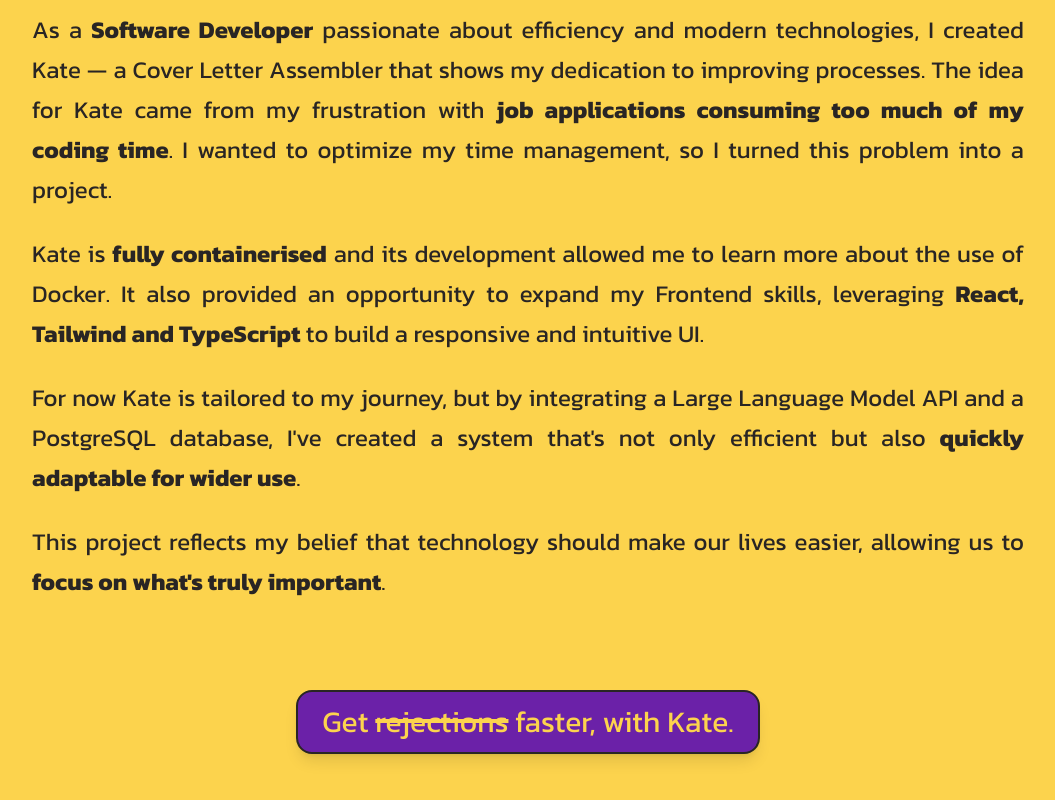
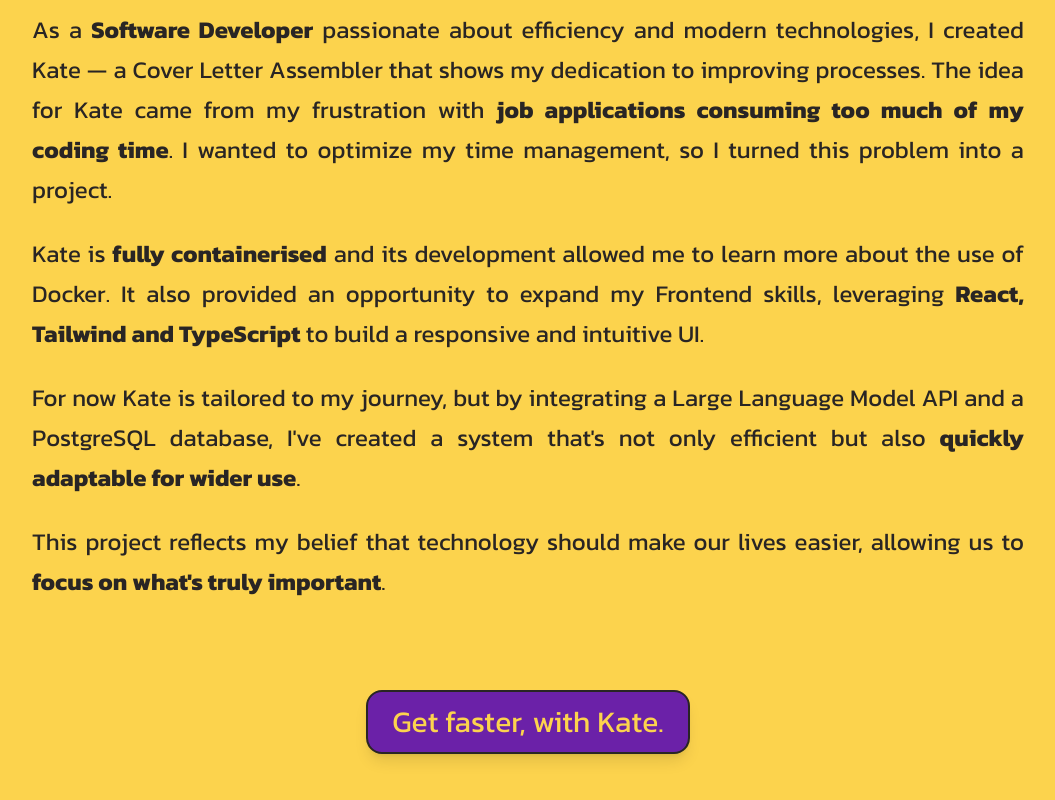
Before and after one commit to gdloparco/K_cover_letter_gen, a Next.js app in the folder frontend/: page /about in a window 1280 px wide. Shown: the part 272-1072 px from the top of the page, without its empty margins (112-1167 px from the left). Built offline with nearby package versions, Linux system fonts and the light colour scheme.

Commit message:
button text updated

```diff
--- a/frontend/app/about/page.tsx
+++ b/frontend/app/about/page.tsx
@@ -44,7 +44,7 @@
             </div>
             <Link href="/assembler">
               <button className="px-6 py-2 my-6 lg:py-3 border-2 border-stone-800 bg-purple-800 text-amber-300 rounded-2xl text-xl md:text-2xl lg:text-3xl shadow-lg hover:bg-purple-900 transition-all duration-500 ease-in md:static md:z-auto">
-                Get <s className="decoration-4"> rejections</s> faster, with Kate.
+                Get faster, with Kate.
               </button>
             </Link>
           </div>
```
